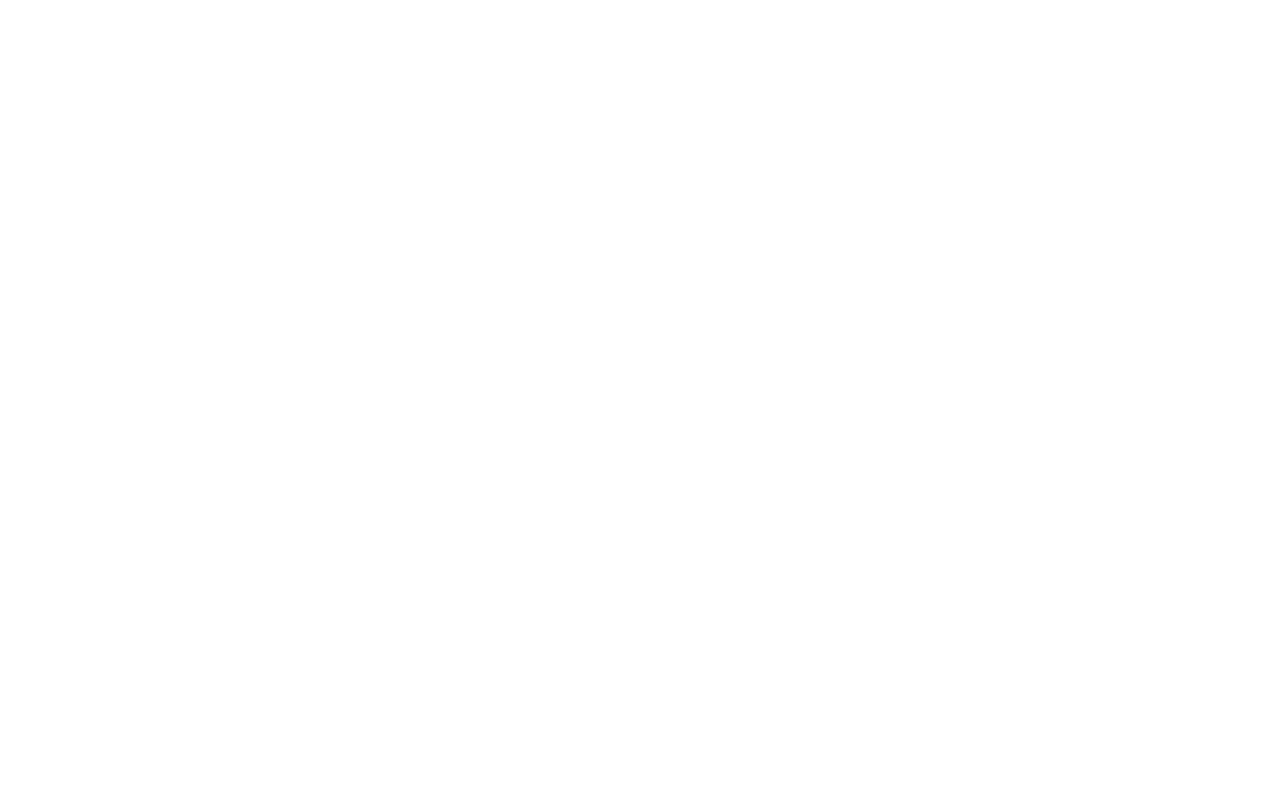
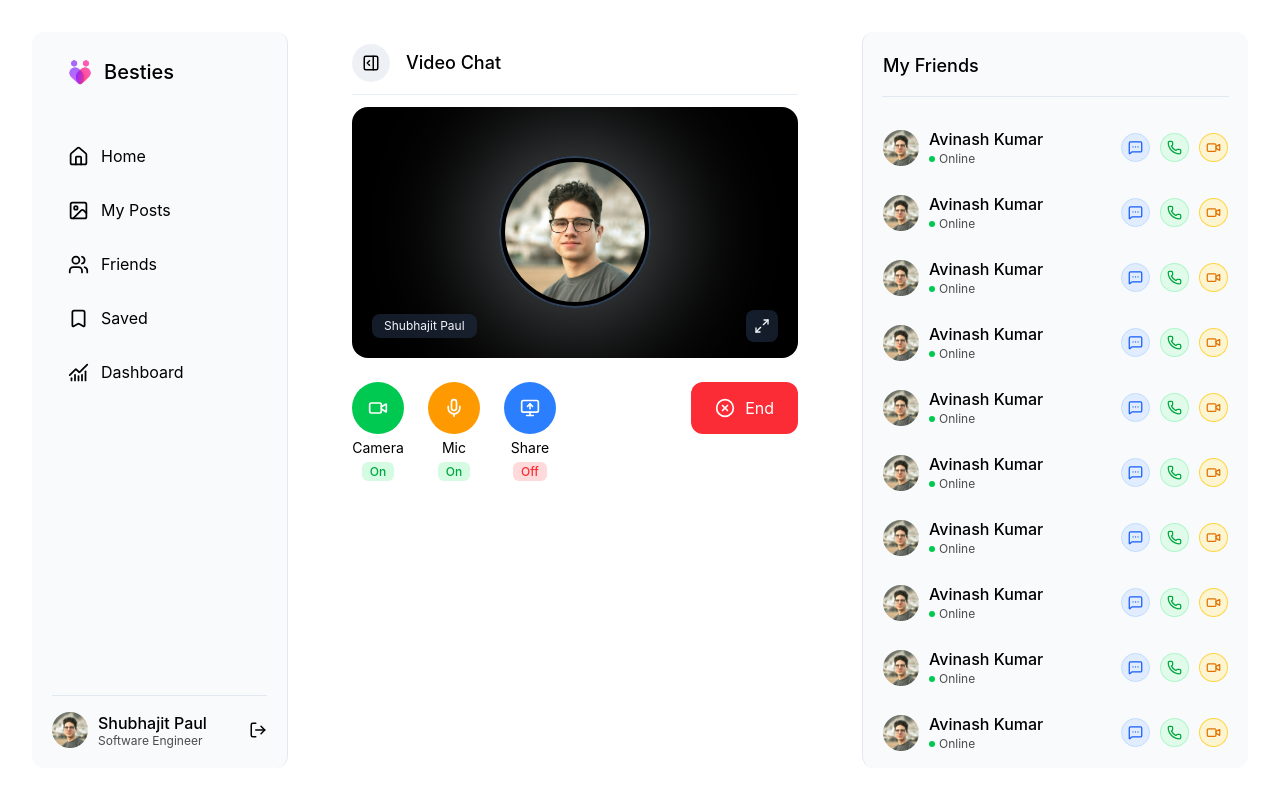
Before and after one commit to shubhajit-paul-web/besties, a React (Vite) app in the folder frontend/: page /app/video-chat in a window 1280 px wide. Before the commit this address had no page. Shown: the top 802 px of the page. Built offline with nearby package versions, Linux system fonts and the light colour scheme.

Commit message:
feat: Add VideoCallManager component and integrate video chat route

```diff
--- a/frontend/package.json
+++ b/frontend/package.json
@@ -11,6 +11,7 @@
   },
   "dependencies": {
     "@tailwindcss/vite": "^4.3.2",
+    "fast-average-color": "^9.5.2",
     "lucide-react": "^1.23.0",
     "react": "^19.2.7",
     "react-dom": "^19.2.7",
--- a/frontend/src/App.tsx
+++ b/frontend/src/App.tsx
@@ -7,6 +7,7 @@ import MyPosts from "./components/app/MyPosts"
 import Friends from "./components/app/Friends"
 import Saved from "./components/app/Saved"
 import Dashboard from "./components/app/Dashboard"
+import VideoCallManager from "./components/app/VideoCallManager"
 
 const App = () => {
   return (
@@ -20,6 +21,7 @@ const App = () => {
           <Route path="friends" element={<Friends />} />
           <Route path="saved" element={<Saved />} />
           <Route path="dashboard" element={<Dashboard />} />
+          <Route path="video-chat" element={<VideoCallManager />} />
         </Route>
       </Routes>
     </BrowserRouter>
--- /dev/null
+++ b/frontend/src/components/app/VideoCallManager.tsx
@@ -0,0 +1,61 @@
+import { CircleX, Maximize2, Mic, MonitorUp, Video } from "lucide-react"
+
+const VideoCallManager = () => {
+	return (
+		<div className="space-y-6">
+			<div className="bg-black w-full h-0 pb-[56.25%] relative rounded-2xl overflow-hidden">
+				<video className="w-full h-full absolute top-0 left-0"></video>
+
+				{/* Avatar */}
+				<div className="border-2 border-slate-700 rounded-full w-fit p-1 absolute top-1/2 left-1/2 -translate-x-1/2 -translate-y-1/2 shadow-[0_0_100px_30px] shadow-slate-200/30">
+					<div className="w-35 h-35 overflow-hidden rounded-full">
+						<img className="w-full h-full object-cover" src="/public/profile-img.jpeg" />
+					</div>
+				</div>
+
+				<div className="bg-slate-800/70 text-xs text-slate-100 w-fit py-1 px-3 rounded-lg absolute bottom-5 left-5 cursor-default flex items-center gap-2">
+					{/* <div className="w-1.5 h-1.5 bg-green-600 rounded-full animate-pulse"></div>  */}
+					Shubhajit Paul
+				</div>
+				<button className="bg-slate-800/70 text-slate-100 absolute bottom-4 right-5 p-2 rounded-lg cursor-pointer hover:scale-110 transition-all" title="Full Screen">
+					<Maximize2 size={16} />
+				</button>
+			</div>
+
+			{/* Action buttons - container */}
+			<div className="flex justify-between">
+				<div className="flex items-center gap-6">
+					<div className="flex flex-col justify-center items-center">
+						<button className="bg-green-500 text-white p-4 rounded-full cursor-pointer">
+							<Video size={20} />
+						</button>
+						<div className="text-sm my-1">Camera</div>
+						<div className="text-xs font-medium bg-green-200/60 text-green-600 w-fit py-0.5 px-2 rounded-md leading-tight">On</div>
+					</div>
+					<div className="flex flex-col justify-center items-center">
+						<button className="bg-amber-500 text-white p-4 rounded-full cursor-pointer">
+							<Mic size={20} />
+						</button>
+						<div className="text-sm my-1">Mic</div>
+						<div className="text-xs font-medium bg-green-200/60 text-green-600 w-fit py-0.5 px-2 rounded-md leading-tight">On</div>
+					</div>
+					<div className="flex flex-col justify-center items-center">
+						<button className="bg-blue-500 text-white p-4 rounded-full cursor-pointer">
+							<MonitorUp size={20} />
+						</button>
+						<div className="text-sm my-1">Share</div>
+						<div className="text-xs font-medium bg-red-200/70 text-red-500 w-fit py-0.5 px-2 rounded-md leading-tight">Off</div>
+					</div>
+				</div>
+				<div>
+					<button className="bg-red-500 hover:bg-red-700/85 transition-all text-white py-4 px-6 rounded-xl cursor-pointer flex items-center gap-2.5 leading-0">
+						<CircleX size={20} />
+						End
+					</button>
+				</div>
+			</div>
+		</div>
+	)
+}
+
+export default VideoCallManager
--- a/frontend/src/components/shared/Layout/MainContent.tsx
+++ b/frontend/src/components/shared/Layout/MainContent.tsx
@@ -16,11 +16,12 @@ const MainContent = ({
 	rightSidebarWidth,
 	leftSidebarOpenWidth }: MainContentInterface) => {
 	const { pathname } = useLocation();
+	console.log(leftSidebarOpenWidth);
 
 	const sectionDimension = {
 		width: isLeftSidebarOpen ?
 			`calc(100% - ${leftSidebarWidth + rightSidebarWidth}px)` :
-			`calc(100% - ${leftSidebarOpenWidth}px)`,
+			`calc(100% - ${leftSidebarOpenWidth + + rightSidebarWidth}px)`,
 		marginLeft: isLeftSidebarOpen ? `${leftSidebarWidth}px` : `${leftSidebarOpenWidth}px`
 	}
 
--- a/frontend/src/components/shared/Layout/RightSidebar.tsx
+++ b/frontend/src/components/shared/Layout/RightSidebar.tsx
@@ -1,5 +1,6 @@
 import { MessageSquareMore, Phone, Video } from "lucide-react"
 import Avatar from "../Avatar"
+import { Link } from "react-router-dom"
 
 const RightSidebar = ({ rightSidebarWidth }: { rightSidebarWidth: number }) => {
 	return (
@@ -32,9 +33,9 @@ const RightSidebar = ({ rightSidebarWidth }: { rightSidebarWidth: number }) => {
 									<button className="cursor-pointer hover:border-green-500 transition-all text-green-600 bg-green-100/80 border border-green-300/50 rounded-full p-1.5" title="Audio Call">
 										<Phone size={15} />
 									</button>
-									<button className="cursor-pointer hover:border-amber-500 transition-all text-amber-600 bg-amber-100/80 border border-amber-300/90 rounded-full p-1.5" title="Video Call">
+									<Link to="/app/video-chat" className="cursor-pointer hover:border-amber-500 transition-all text-amber-600 bg-amber-100/80 border border-amber-300/90 rounded-full p-1.5" title="Video Call">
 										<Video size={15} />
-									</button>
+									</Link>
 								</div>
 							</div>
 						))
```
Also changed, not shown: 1 other file (tests, documents, lock files or other folders).
